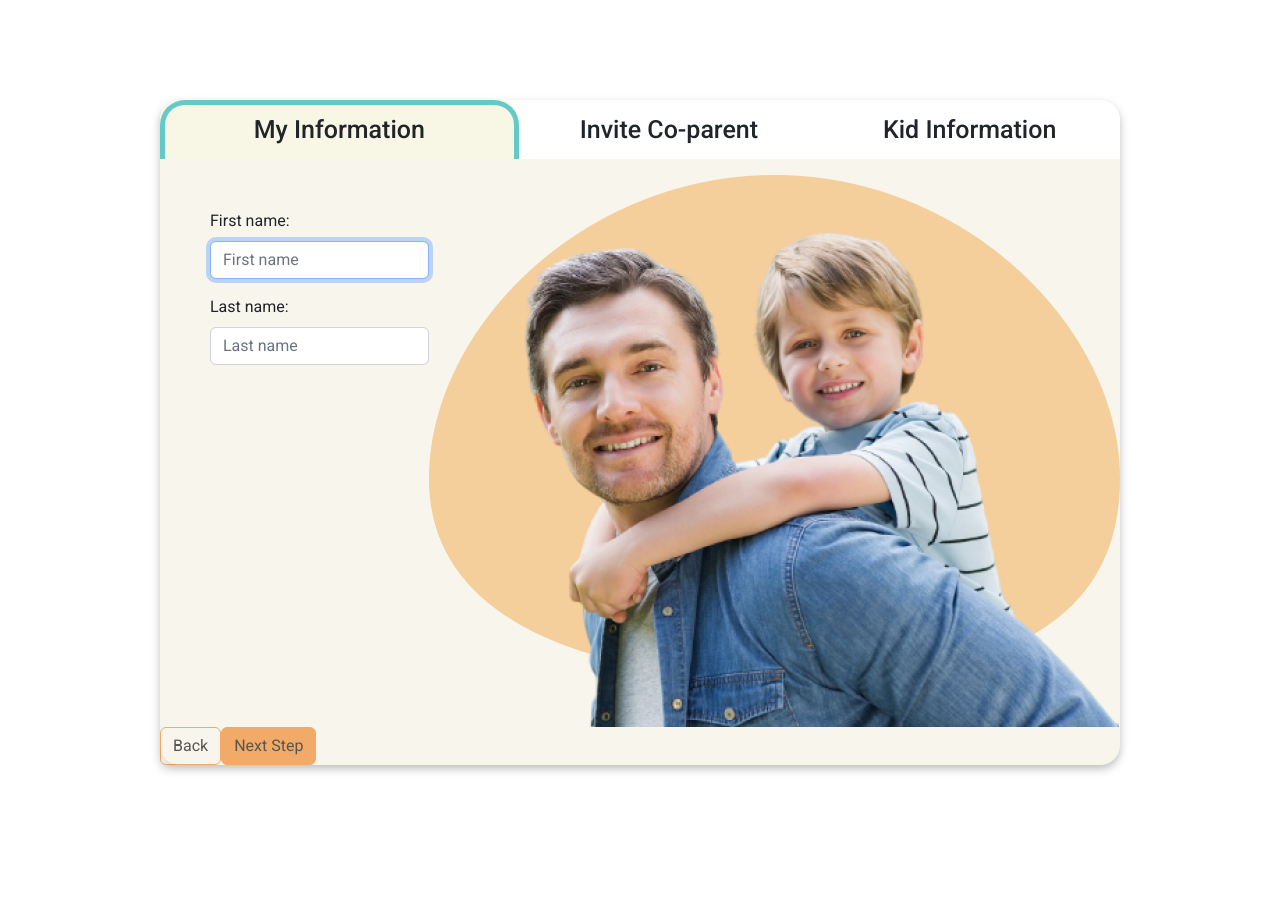
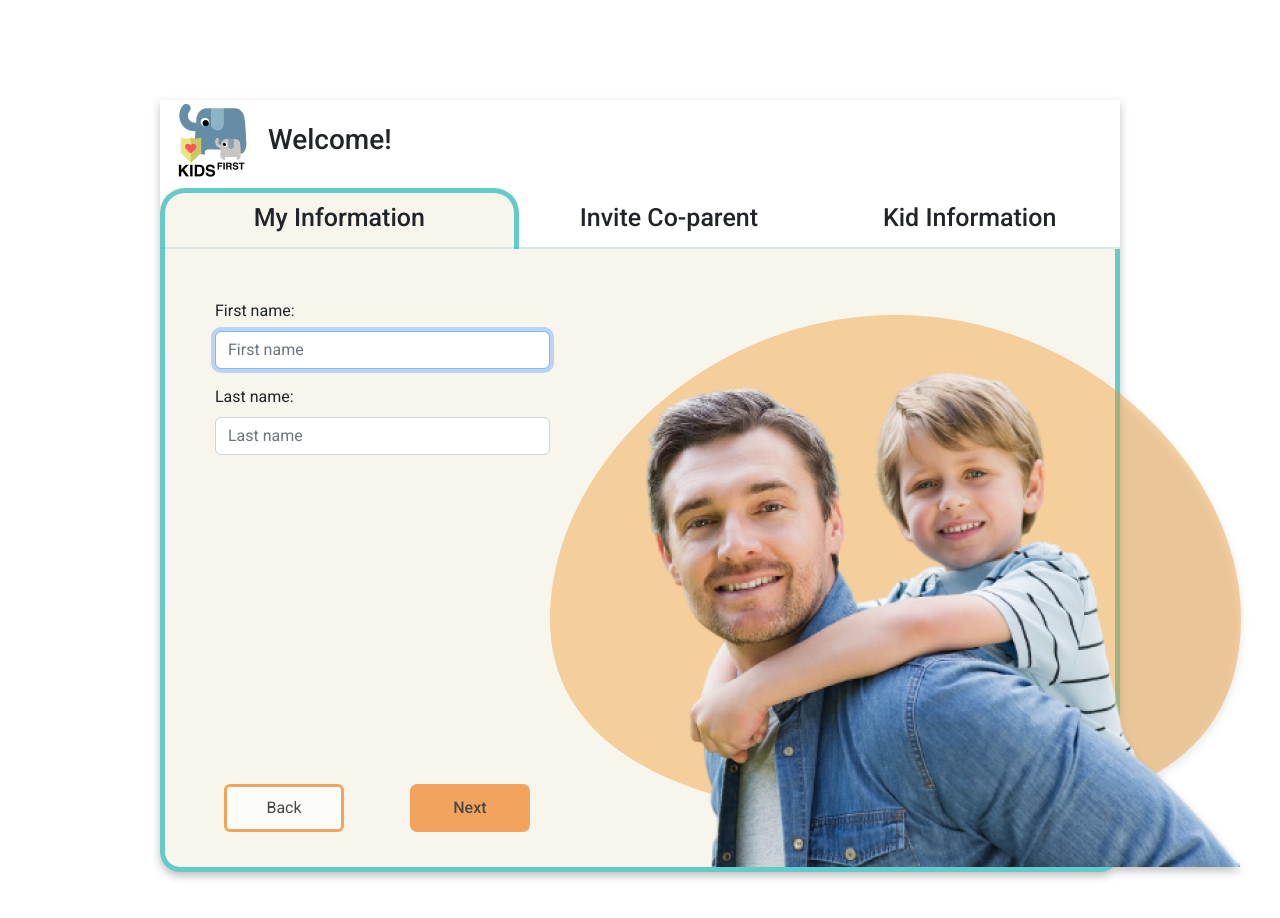
Before and after one commit to JULIERAJ/KIDS-FIRST-v2, a React (Create React App) app in the folder frontend/: page /member in a window 1280 px wide. Shown: the top 918 px of the page. Before the commit the page ends 866 px from the top, so only its background shows below. Built offline with nearby package versions, Linux system fonts and the light colour scheme; no server answers.

Commit message:
3 panels fix
- added Button styles in global css file
- fixed Button styles in Form.jsx component
- fixed background color in 3 panels
- fixed checkbox
- added Header with logo

```diff
--- a/frontend/src/components/Header/Header.jsx
+++ b/frontend/src/components/Header/Header.jsx
@@ -3,10 +3,10 @@ import { Navbar, Container } from 'react-bootstrap';
 
 import logo from '../../media/logo/kids_first_logo_beta.png';
 
-const Header = ({ bg, widget }) => {
+const Header = ({ bg, widget, containerFlexOptions }) => {
   return (
     <Navbar bg={bg} className="py-1">
-      <Container className="content-layout">
+      <Container className={containerFlexOptions}>
         <Navbar.Brand href="/" className="py-0">
           <img src={logo} width="80" height="80" alt="KIDS FIRST"/>
         </Navbar.Brand>
@@ -20,6 +20,7 @@ const Header = ({ bg, widget }) => {
 Header.propTypes = {
   bg: PropTypes.string,
   widget: PropTypes.element,
+  containerFlexOptions: PropTypes.string
 };
 
 export default Header;
--- a/frontend/src/components/info/CoParent.module.css
+++ b/frontend/src/components/info/CoParent.module.css
@@ -1,7 +1,11 @@
 .container {
   display: flex;
   justify-content: space-between;
+  margin: 0;
+  padding: 0;
+  height: 100%;
 }
+
 .inputForm {
   display: flex;
   flex-direction: column;
@@ -9,13 +13,19 @@
   margin-left: 50px;
   width: 335px;
 }
-.container img {
-  position: relative;
-  top: 40px;
+
+.container>img {
+  margin: 50px 0 0 0;
 }
+
 .coParentCheckbox {
   display: flex;
   align-items: center;
+  margin-top: 79px;
+}
+
+.coParentCheckbox>label {
+  margin-left: 5px;
 }
 
 .coParentCheckbox :checked[type='checkbox'] {
@@ -23,9 +33,10 @@
   background-image: none;
   border: orange;
 }
+
 .coParentCheckbox input[type='checkbox'] {
-  width: 32px;
-  height: 32px;
+  width: 30px;
+  height: 30px;
   border-radius: 6px;
   border-color: black;
 }
--- a/frontend/src/components/info/Kids.module.css
+++ b/frontend/src/components/info/Kids.module.css
@@ -1,7 +1,10 @@
 .container {
   display: flex;
   justify-content: space-between;
+  margin: 0;
+  padding: 0;
 }
+
 .inputForm {
   display: flex;
   flex-direction: column;
@@ -10,9 +13,14 @@
   width: 335px;
 }
 
+.container>img {
+  margin: 50px 86px 39px 0;
+}
+
 .addMoreChild {
   cursor: pointer;
 }
+
 .removeChild {
   cursor: pointer;
   position: relative;
--- a/frontend/src/components/info/Parent.jsx
+++ b/frontend/src/components/info/Parent.jsx
@@ -1,6 +1,7 @@
+/* eslint-disable no-unused-vars */
 import PropTypes from 'prop-types';
 import React from 'react';
-import { Form, Image } from 'react-bootstrap';
+import { Form, Image , Button } from 'react-bootstrap';
 
 import styles from './Parent.module.css';
 
@@ -12,6 +13,7 @@ const Parent = () => {
 
   return (
     <div className={styles.container}>
+      <div>
         <div className={styles.inputForm}>
           <Form.Label htmlFor='firstName'>First name:</Form.Label>
           <Form.Control
@@ -47,6 +49,8 @@ const Parent = () => {
           You entered an invalid name. Please try again
         </Alert>)} */}
         </div>
+
+      </div>
       <Image src={fatherSon} alt='parent' />
     </div>
   );
--- a/frontend/src/components/info/Parent.module.css
+++ b/frontend/src/components/info/Parent.module.css
@@ -1,7 +1,10 @@
 .container {
   display: flex;
   justify-content: space-between;
+  margin: 0;
+  padding: 0;
 }
+
 .inputForm {
   display: flex;
   flex-direction: column;
@@ -9,3 +12,7 @@
   margin-left: 50px;
   width: 335px;
 }
+
+.container>img {
+  margin: 50px 0 0 0;
+}
--- a/frontend/src/globalStyles.css
+++ b/frontend/src/globalStyles.css
@@ -45,6 +45,7 @@
    ======================================= */
 
 .primary-btn {
+  color: var(--main-black);
   background-color: var(--main-orange);
   border: 3px solid var(--main-orange) !important;
   border-radius: 7px;
@@ -55,9 +56,32 @@
 .primary-btn:hover,
 .primary-btn:focus {
   background-color: var(--main-white) !important;
+  color: var(--main-black)
 }
 
-.secondary-btn {}
+.primary-btn:disabled {
+  color: var(--main-black);
+  background-color: var(--main-orange);
+  opacity: 0.7;
+}
+
+.secondary-btn {
+  background-color: var(--main-sand);
+  color: var(--main-black);
+  border: 3px solid var(--main-orange) !important;
+}
+
+.secondary-btn:hover {
+    background-color: var(--main-white);
+    color: var(--main-black);
+    border: 3px solid var(--main-orange);
+}
+
+.secondary-btn:disabled {
+  color: var(--main-black);
+  background-color: var(--main-white);
+  opacity: 0.7;
+}
 
 .tertiary-btn {
   font-size: 14px;
--- a/frontend/src/pages/Panels/Form.jsx
+++ b/frontend/src/pages/Panels/Form.jsx
@@ -1,3 +1,4 @@
+/* eslint-disable no-console */
 // here is where 3 panels submit
 import { Button } from 'react-bootstrap';
 
@@ -5,11 +6,10 @@ import styles from './Form.module.css';
 
 import FormInputs from './FormInputs';
 
+import Header from '../.././components/Header';
 import { createMember } from '../../api';
 import useFormContext from '../../hooks/useFormContext';
-
 const Form = () => {
-
   const {
     setPage,
     data,
@@ -19,8 +19,10 @@ const Form = () => {
     prevHide,
     nextHide,
     doneHide,
-    isLastPage
+    isLastPage,
   } = useFormContext();
+
+  const widget = <h3>Welcome!</h3>;
 
   const handlePrev = () => {
     setPage((prev) => prev - 1);
@@ -46,52 +48,59 @@ const Form = () => {
         inviteeEmail,
         family: parsedUser.familyId,
         principle: parsedUser.id,
-      }).then((res) => {
+      })
+        .then(() => {
           window.location.href = '/dashboard';
         })
         .catch((e) => {
-          //eslint-disable-next-line no-console
           console.log(e);
         });
     } catch (error) {
-      // eslint-disable-next-line no-console
       console.error('Error submitting form:', error);
     }
   };
 
   return (
-    <div>
+    <>
+      <Header
+        widget={widget}
+        bg={'white'}
+        containerFlexOptions={'justify-content-start'}
+      />
+
       <form onSubmit={handleSubmit}>
         <FormInputs />
         <Button
           type='button'
           onClick={handlePrev}
           disabled={disablePrev}
-          className={`${styles.backBtn} ${prevHide}`}>
+          className={`secondary-btn ${prevHide} ${styles.prevBtn}`}
+        >
                     Back
         </Button>
 
-        {!isLastPage &&
+        {!isLastPage && (
           <Button
             type='button'
             onClick={handleNext}
             disabled={disableNext}
-        className={`${styles.nextBtn} ${nextHide}`}>
-        Next Step
+            className={`primary-btn ${nextHide} ${styles.nextBtn}`}
+          >
+                        Next
           </Button>
-      }
+        )}
 
-      {isLastPage &&
+        {isLastPage && (
           <Button
             type='submit'
+            className={`primary-btn ${doneHide} ${styles.doneBtn}`}
             disabled={!canSubmit}
-          className={`${styles.submitbtn} ${doneHide}`}>
+          >
                         Done
           </Button>
-      }
-
+        )}
       </form>
-    </div>
+    </>
   );
 };
 
--- a/frontend/src/pages/Panels/Form.module.css
+++ b/frontend/src/pages/Panels/Form.module.css
@@ -1,15 +1,22 @@
-.backBtn {
-  background-color: #f7f5ec !important;
-  color: black !important;
-  border: 1px solid #f08324 !important;
+.prevBtn,
+.nextBtn,
+.doneBtn {
+  position: absolute;
+  width: 120px;
+  height: 48px;
 }
+
+.prevBtn {
+  bottom: 2.5rem;
+  left: 4rem;
+}
+
 .nextBtn {
-  color: black !important;
-  background-color: #f08324 !important;
-  border: 1px solid #f08324 !important;
+  bottom: 2.5rem;
+  left: 15.62rem;
 }
-.submitBtn {
-  color: black !important;
-  background-color: #f08324 !important;
-  border: 1px solid #f08324 !important;
+
+.doneBtn {
+  bottom: 2.5rem;
+  left: 15.62rem;
 }
--- a/frontend/src/pages/Panels/FormInputs.jsx
+++ b/frontend/src/pages/Panels/FormInputs.jsx
@@ -1,3 +1,4 @@
+/* eslint-disable indent */
 import React from 'react';
 
 import styles from './FormInputs.module.css';
@@ -25,12 +26,15 @@ const FormInputs = () => {
                         className={`${styles.tabs} ${
                             page === Number(key) && styles.activeTabs
                         }`}
-            data-title={formTitle[key]}>
+                        data-title={formTitle[key]}
+                    >
                         {formTitle[key]}
                     </div>
                 ))}
             </div>
-      <div>{display[page]}</div>
+            {/* make a condition statement  */}
+            <hr />
+            <div className={styles.container}>{display[page]}</div>
         </>
     );
 };
--- a/frontend/src/pages/Panels/FormInputs.module.css
+++ b/frontend/src/pages/Panels/FormInputs.module.css
@@ -1,7 +1,6 @@
 .blockTabs {
   display: flex;
   background-color: white;
-  border-radius: 20px 20px 0 0;
 }
 
 .tabs {
@@ -15,7 +14,7 @@
 
 .activeTabs {
   position: relative;
-  background: rgba(248, 246, 228, 1);
+  background: #f7f5ec;
   width: 60%;
   border-radius: 20px 20px 0 0;
 }
@@ -23,12 +22,26 @@
 .activeTabs::before {
   content: '';
   width: 100%;
-  height: 100%;
+  height: 103%;
   position: absolute;
-  top: 0;
-  left: 0;
+
   border: 5px solid rgba(2, 173, 180, 0.6);
   border-top-right-radius: 25px;
   border-top-left-radius: 25px;
   border-bottom: none;
+  display: block;
+  top: 0;
+  left: 0;
 }
+
+.container {
+  border-left: 5px solid rgba(2, 173, 180, 0.6);
+  border-bottom: 5px solid rgba(2, 173, 180, 0.6);
+  border-right: 5px solid rgba(2, 173, 180, 0.6);
+  border-radius: 0 0 20px 20px;
+}
+
+hr {
+  border: 1px solid rgba(2, 173, 180, 0.6);
+  margin: 0;
+}
```
Also changed, not shown: frontend/src/components/info/Kids.jsx (+6 -3 lines), frontend/src/context/FormContext.js (+25 -16 lines), 1 other file (tests, documents, lock files or other folders). Lines whose indentation alone changed are shown as unchanged.
